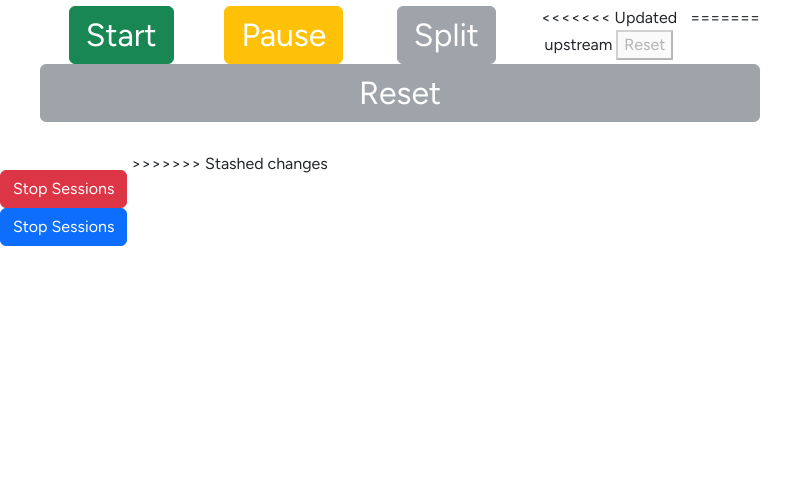
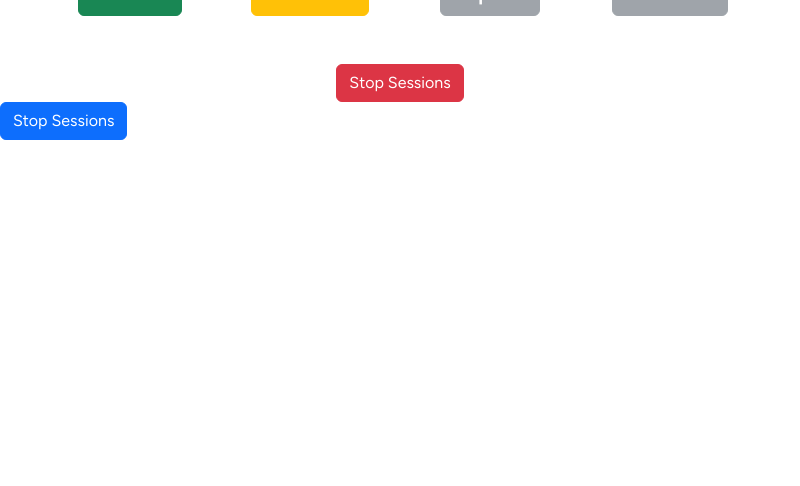
Before and after one commit to kyruken/enfocado, an Electron app: page index.html in a window 800 px wide. Shown: the part 314-800 px from the top of the page. Drawn offline with nearby package versions, Linux system fonts and the light colour scheme.

Commit message:
add styles

```diff
--- a/index.html
+++ b/index.html
@@ -17,15 +17,12 @@
   </head>
   <body>
 
-<<<<<<< Updated upstream
-=======
 		<nav class="navbar bg-body-tertiary">
 			<div class="container-fluid">
 				<a class="navbar-brand" href="#">Enfocado</a>
 			</div>
 		</nav>
 
->>>>>>> Stashed changes
 		<div class="container text-center">
 				<div id="display" style="font-size: 9rem; font-weight:100;">00:00:00</div>
 				<div class="row align-items-start">
@@ -39,16 +36,11 @@
 						<button class="btn btn-secondary px-3 py-1" id="splitBtn" style="font-size:2rem;"disabled>Split</button>
 					</div>
 					<div class="col">
-<<<<<<< Updated upstream
-						<button id="resetBtn" disabled>Reset</button>
-					</div>
-=======
 						<button class="btn btn-secondary px-3 py-1" id="resetBtn" style="font-size:2rem;" disabled>Reset</button>
 					</div>
 				</div>
 				<div class="col">
 					<button class="btn btn-danger mt-5" id="stopSessionBtn">Stop Sessions</button>
->>>>>>> Stashed changes
 				</div>
 			</div>
 		</div>
```
